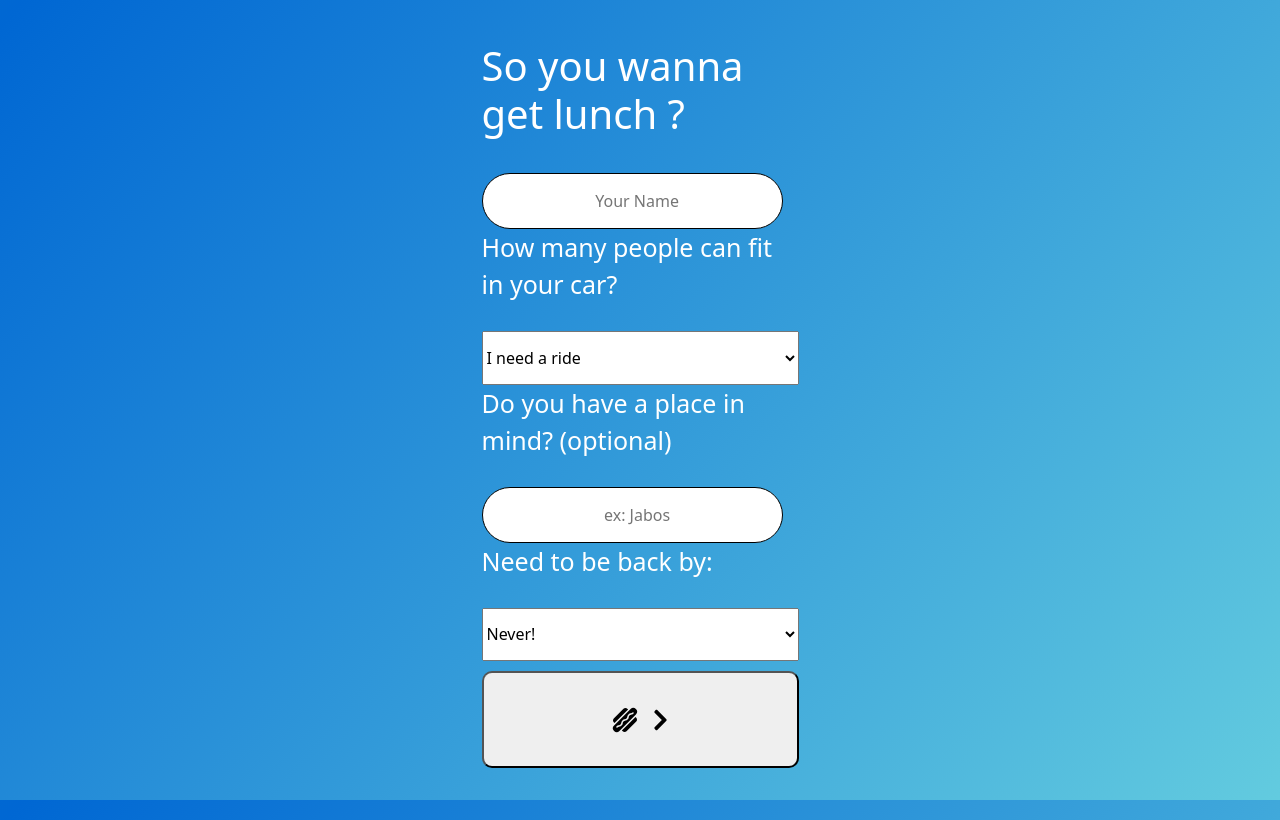
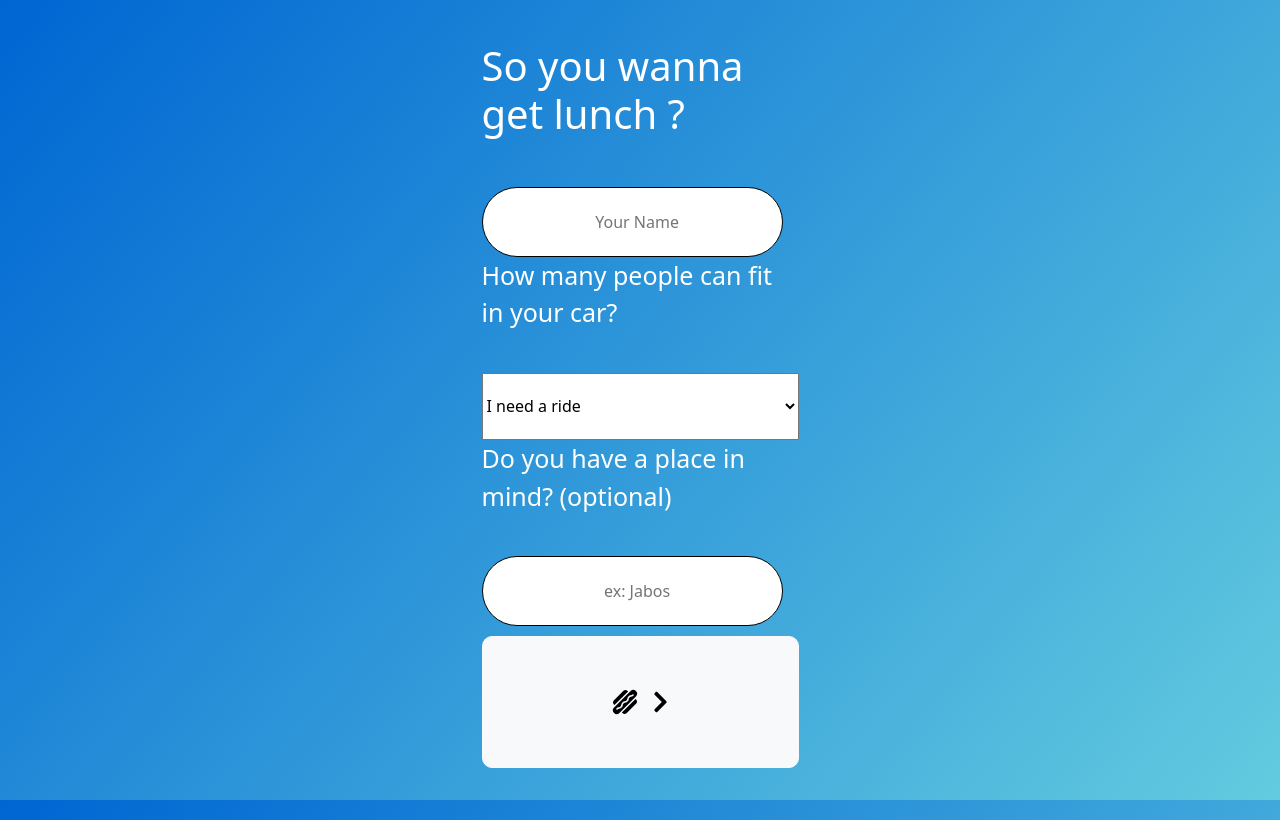
Before and after one commit to Bokeefe/spec-lunch, a React app: page / in a window 1280 px wide. Built offline with nearby package versions, Linux system fonts and the light colour scheme; no server answers.

Commit message:
remove future feature

```diff
--- a/src/components/UserForm/UserForm.tsx
+++ b/src/components/UserForm/UserForm.tsx
@@ -85,7 +85,7 @@ export const UserForm: React.FC<UserFormProps> = (props) => {
               onChange={(e) => handleProposedPlaceChange(e.target.value)}
             />
           </div>
-          <div className="field-cont container">
+          {/* <div className="field-cont container">
             <label htmlFor="meeting">Need to be back by:</label>
             <select
               name="meeting"
@@ -100,9 +100,9 @@ export const UserForm: React.FC<UserFormProps> = (props) => {
               <option value="5">1:30</option>
               <option value="6">2:00</option>
             </select>
-          </div>
+          </div> */}
           <div className="field-cont container">
-            <button type="submit">
+            <button type="submit" className="btn btn-light">
               <FontAwesomeIcon icon={faHotdog} />
               <FontAwesomeIcon icon={faChevronRight} />
             </button>
```
